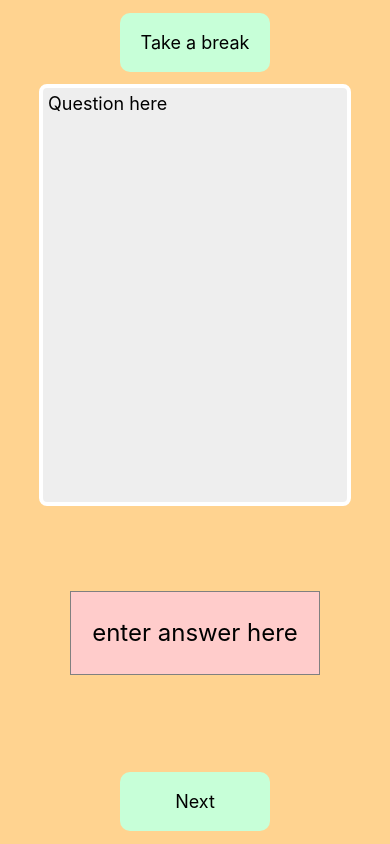
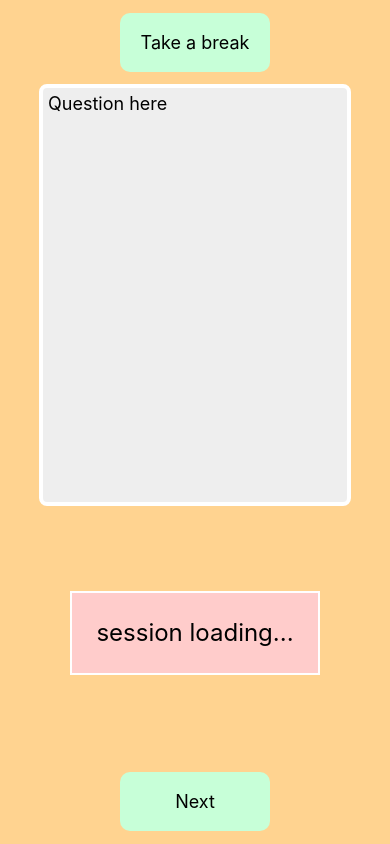
Before and after one commit to hiro111208/react-native-depression-monitor, a React Native app: screen / in a window 390 px wide. Built offline with nearby package versions, Linux system fonts and the light colour scheme.

Commit message:
add loading state to TherapyScreen.js

```diff
--- a/screens/TherapyScreen.js
+++ b/screens/TherapyScreen.js
@@ -15,9 +15,20 @@ import Constants from "expo-constants";
  */
 const TherapyScreen = () => {
   const [isWordAnswer, toggleWordAnswer] = useState(false);
+  const [loading, setLoading] = useState(false);
 
   function renderAnswerArea() {
-    if (isWordAnswer) {
+    if (!loading) {
+      return (
+        <View style={[styles.answerArea, styles.centering]}>
+          <TextInput
+            style={styles.input}
+            placeholder="session loading..."
+            editable={false}
+          />
+        </View>
+      );
+    } else if (isWordAnswer) {
       return (
         <View style={[styles.answerArea, styles.centering]}>
           <TouchableOpacity style={[styles.answerButton, styles.centering]}>
@@ -117,8 +128,8 @@ const styles = StyleSheet.create({
     height: "75%",
     width: "100%",
     backgroundColor: "#ffcccb",
-    borderColor: "gray",
-    borderWidth: 1,
+    borderColor: "#ffffff",
+    borderWidth: 2,
     padding: 8,
     fontSize: 24,
     textAlign: "center",
```
